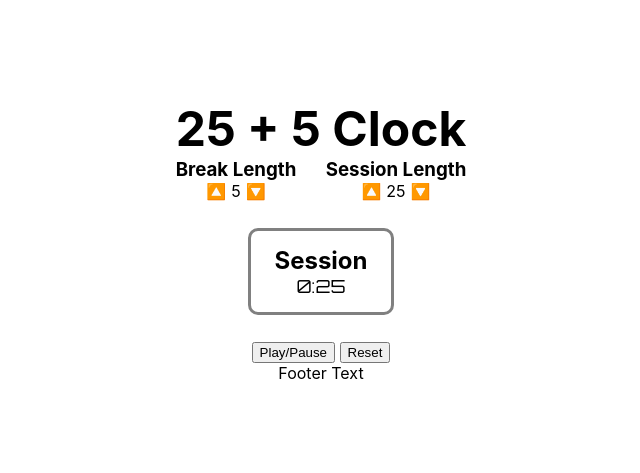
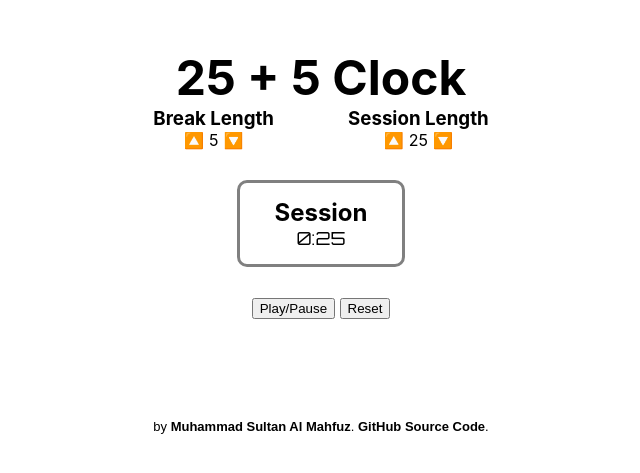
Before and after one commit to mahfuz225bd/fcc-25-5-clock, a React (Create React App) app: page / in a window 1280 px wide. Shown: the part 159-632 px from the top of the page, without its empty margins (319-959 px from the left). Built offline with nearby package versions, Linux system fonts and the light colour scheme.

Commit message:
footer text added

```diff
--- a/src/App.css
+++ b/src/App.css
@@ -15,7 +15,20 @@ h1 {
 }
 
 footer {
-    text-align: center;
+	font-family: Arial, Helvetica, sans-serif;
+	text-align: center;
+	font-size: small;
+	margin-top: 100px;
+}
+
+footer a {
+    color: #000;
+	text-decoration: none;
+	font-weight: 600;
+}
+
+footer a:hover {
+	text-decoration: underline;
 }
 
 @media screen and (max-width: 600px) {
--- a/src/App.js
+++ b/src/App.js
@@ -74,9 +74,7 @@ class App extends Component {
             <button type='button'>Reset</button>
           </div>
         </main>
-        <footer>
-          Footer Text
-        </footer>
+        <footer>by <a href="http://codepen.io/mahfuz225bd" target="_blank" rel="noreferrer">Muhammad Sultan Al Mahfuz</a>. <a href="https://github.com/mahfuz225bd/fcc-25-5-clock" target="_blank" rel="noreferrer">GitHub Source Code</a>.</footer>
       </div>
     )
   }
```
